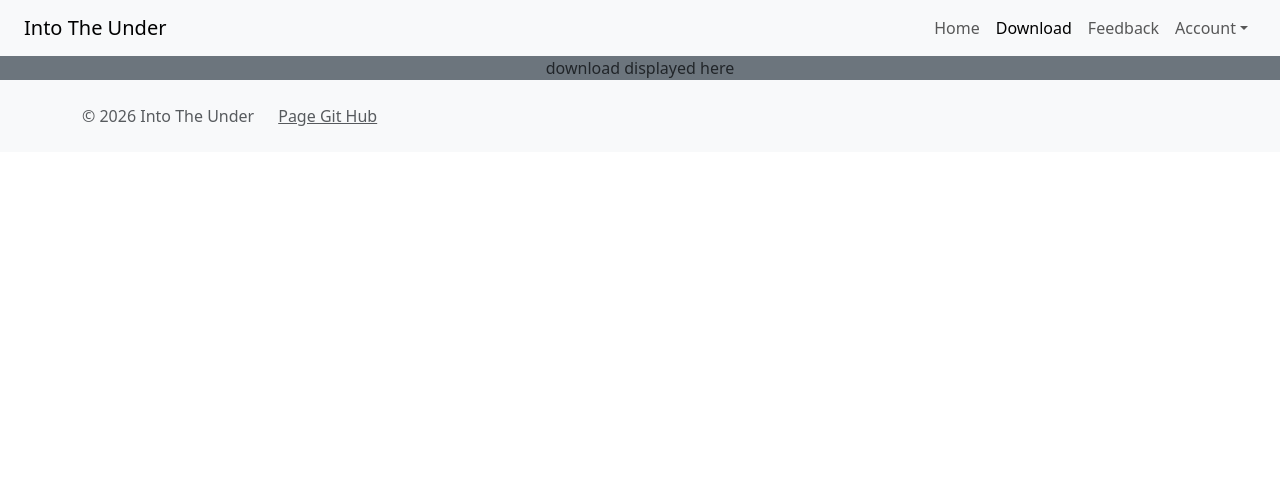
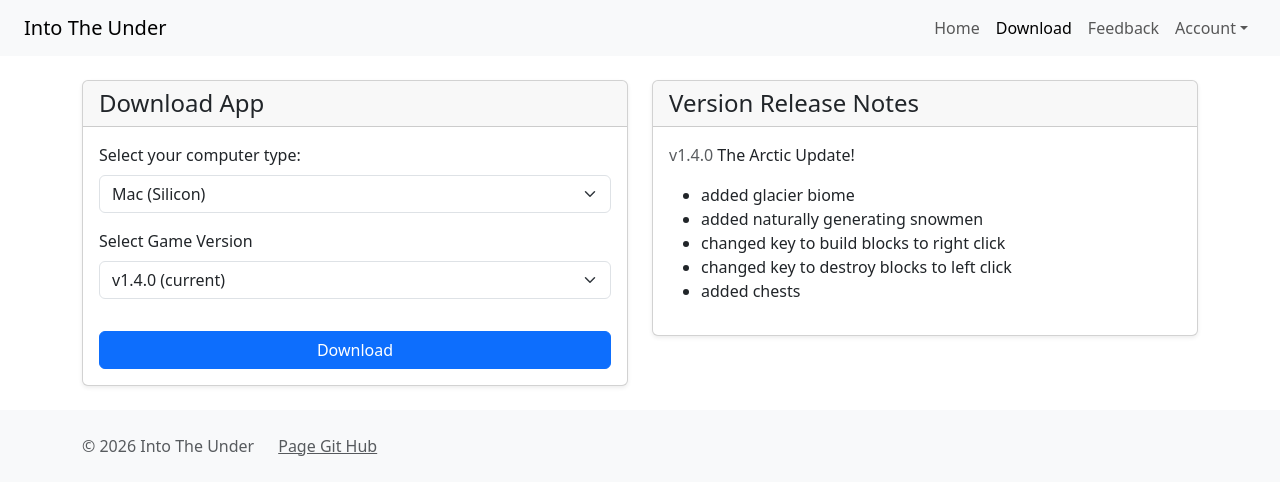
Before and after one commit to davislarson27/intotheunder, a React (Vite) app: page /download in a window 1280 px wide. Shown: the top 494 px of the page. Built offline with nearby package versions, Linux system fonts and the light colour scheme.

Commit message:
moved download.html to .jsx

```diff
--- a/src/download/download.jsx
+++ b/src/download/download.jsx
@@ -2,8 +2,58 @@ import React from 'react';
 
 export function Download() {
   return (
-    <main className="container-fluid bg-secondary text-center">
-      <div>download displayed here</div>
+    <main class="py-4 flex-grow-1">
+        <div class="container">
+            <div class="row g-4">
+                <div class="col-12 col-md-6">
+                    <div class="card shadow-sm">
+                        <div class="card-header">
+                            <h4 class="h4 mb-0">Download App</h4>
+                        </div>
+                        <div class="card-body">
+                            <p>
+                                <label class="form-label">Select your computer type:</label>
+                                <select class="form-select">
+                                    <option>Mac (Silicon)</option>
+                                    <option>Windows</option>
+                                </select>
+                            </p>
+                            <p>
+                                <label class="form-label">Select Game Version</label>
+                                <select class="form-select">
+                                    <optgroup label="1.4">
+                                        <option>v1.4.0 (current)</option>
+                                    </optgroup>
+                                    <optgroup label="1.3">
+                                        <option>v1.3.2</option>
+                                        <option>v1.3.1</option>
+                                        <option>v1.3.0</option>
+                                    </optgroup>
+                                </select>
+                            </p>
+                            <button class="btn btn-primary w-100 mt-3">Download</button>
+                        </div>
+                    </div>
+                </div>
+                <div class="col-12 col-md-6">
+                    <div class="card shadow-sm">
+                        <div class="card-header">
+                            <h4  class="h4 mb-0">Version Release Notes</h4>
+                        </div>
+                        <div class="card-body">
+                            <p><span id="selected_game_version" class="text-muted">v1.4.0</span> <span id="selected_game_version_name">The Arctic Update!</span></p>
+                            <ul>
+                                <li>added glacier biome</li>
+                                <li>added naturally generating snowmen</li>
+                                <li>changed key to build blocks to right click</li>
+                                <li>changed key to destroy blocks to left click</li>
+                                <li>added chests</li>
+                            </ul>
+                        </div>
+                    </div>
+                </div>
+            </div>
+        </div>
     </main>
-  );
+);
 }
```
